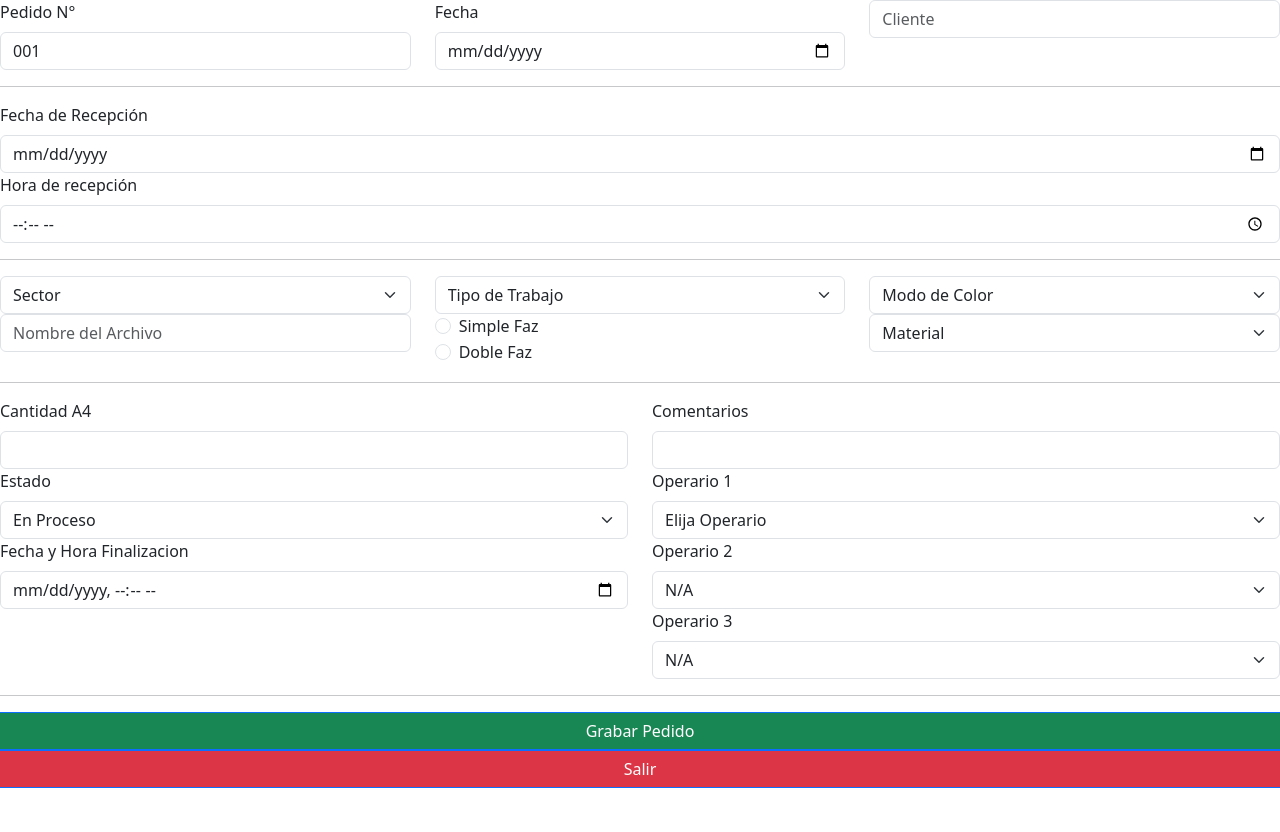
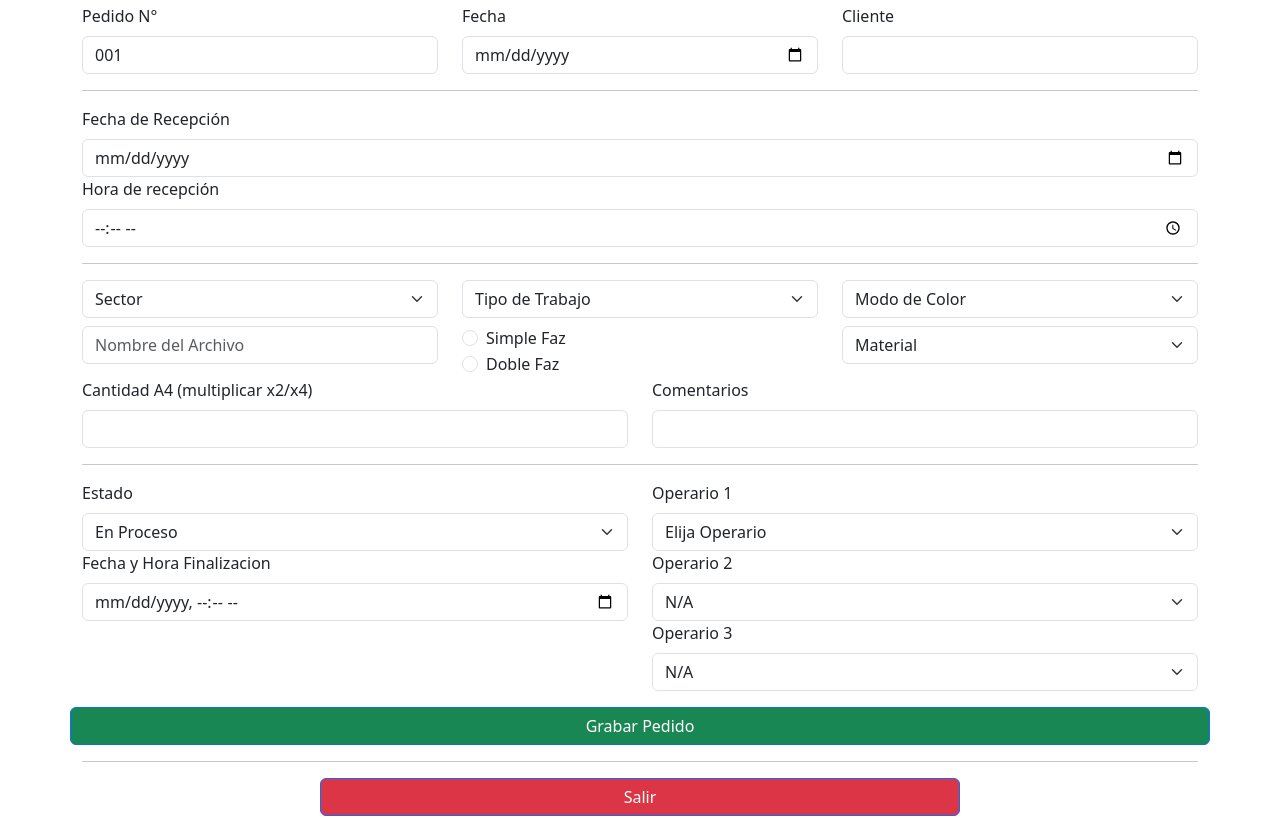
Before and after one commit to jonytellodev/remitosBuro, a React (Vite) app: page / in a window 1280 px wide. Before the commit the page ends 800 px from the top, so only its background shows below. Built offline with nearby package versions, Linux system fonts and the light colour scheme.

Commit message:
terminada maquetacion de orden de trabajos

```diff
--- a/src/components/views/remitos/FormRemitos.css
+++ b/src/components/views/remitos/FormRemitos.css
@@ -0,0 +1,3 @@
+/* Form{
+    background-image: ;
+} */
--- a/src/components/views/remitos/FormRemitos.jsx
+++ b/src/components/views/remitos/FormRemitos.jsx
@@ -1,10 +1,12 @@
 import { Col, Row } from "react-bootstrap";
 import Button from "react-bootstrap/Button";
 import Form from "react-bootstrap/Form";
+import "./FormRemitos.css";
 
 const FormRemitos = () => {
   return (
-    <Form className="">
+    <>
+      <Form className="mt-1 container">
         <Row>
           <Col>
             <Form.Group className="">
@@ -20,11 +22,8 @@ const FormRemitos = () => {
           </Col>
           <Col>
             <Form.Group>
-            <Form.Control
-              type="text"
-              placeholder="Cliente"
-              className=""
-            ></Form.Control>
+              <Form.Label>Cliente</Form.Label>
+              <Form.Control type="text" className=""></Form.Control>
             </Form.Group>
           </Col>
         </Row>
@@ -73,7 +72,7 @@ const FormRemitos = () => {
             </Form.Group>
           </Col>
         </Row>
-      <Row>
+        <Row className="mt-2">
           <Col>
             <Form.Group>
               <Form.Control
@@ -113,11 +112,10 @@ const FormRemitos = () => {
             </Form.Group>
           </Col>
         </Row>
-      <hr />
         <Row>
           <Col>
             <Form.Group>
-            <Form.Label>Cantidad A4</Form.Label>
+              <Form.Label>Cantidad A4 (multiplicar x2/x4)</Form.Label>
               <Form.Control type="number" className=""></Form.Control>
             </Form.Group>
           </Col>
@@ -128,15 +126,16 @@ const FormRemitos = () => {
             </Form.Group>
           </Col>
         </Row>
+        <hr />
         <Row>
           <Col>
             <Form.Group>
               <Form.Label>Estado</Form.Label>
               <Form.Select>
-              <option value="1">En Proceso</option>
-              <option value="2">En Pausa</option>
-              <option value="3">Cancelado</option>
-              <option value="4">Finalizado / En facturacion</option>
+                <option value="1" className="bg-info">En Proceso</option>
+                <option value="2" className="bg-warning">En Pausa</option>
+                <option value="3" className="bg-danger text-white">Cancelado</option>
+                <option value="4" className="bg-success text-white">Finalizado / En facturacion</option>
               </Form.Select>
             </Form.Group>
             <Form.Group>
@@ -174,16 +173,19 @@ const FormRemitos = () => {
             </Form.Group>
           </Col>
         </Row>
-      <hr />
-      <Row>
+        <Row className="mt-3">
           <Button type="submit" className="bg-success">
             Grabar Pedido
           </Button>
-        <Button type="exit" className="bg-danger">
+        </Row>
+          <hr />
+      </Form>
+      <section className="mt-3 mb-3 d-flex justify-content-center">
+        <Button type="exit" className="bg-danger w-50">
           Salir
         </Button>
-      </Row>
-    </Form>
+      </section>
+    </>
   );
 };
 
```
Lines whose indentation alone changed are shown as unchanged.
